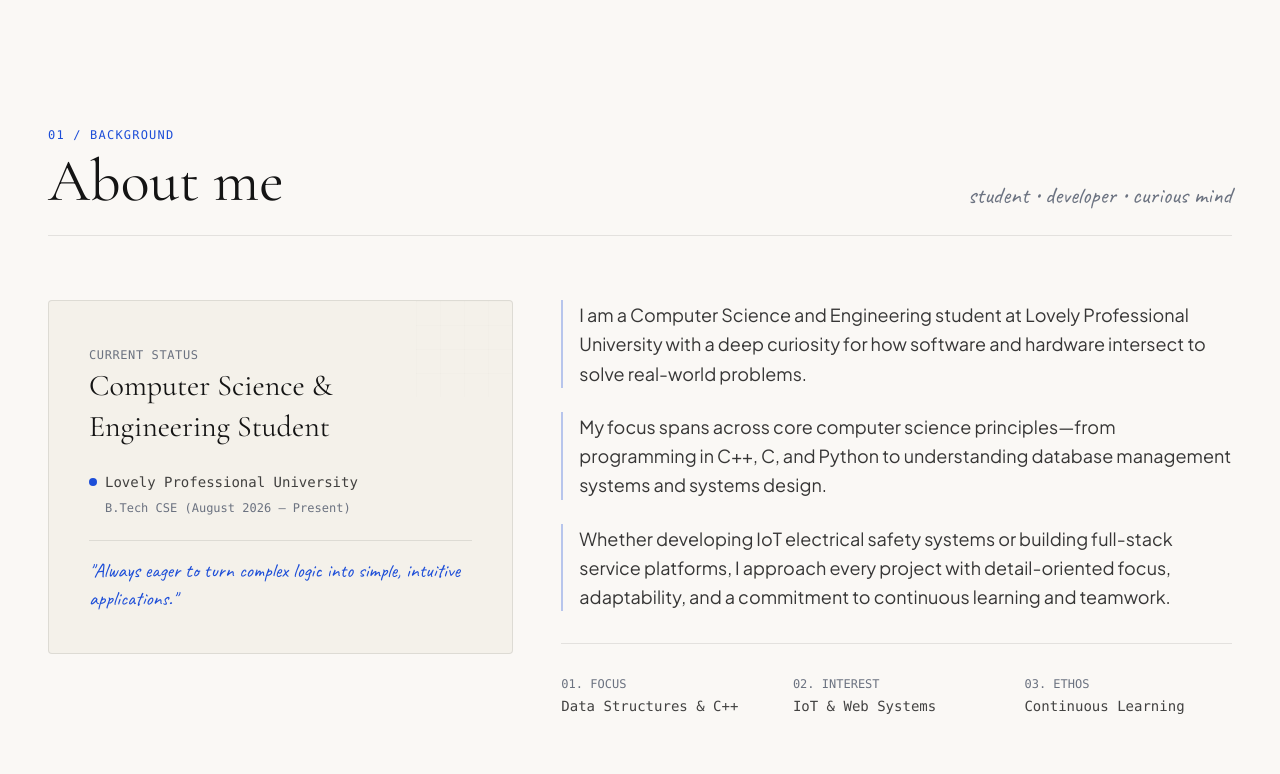
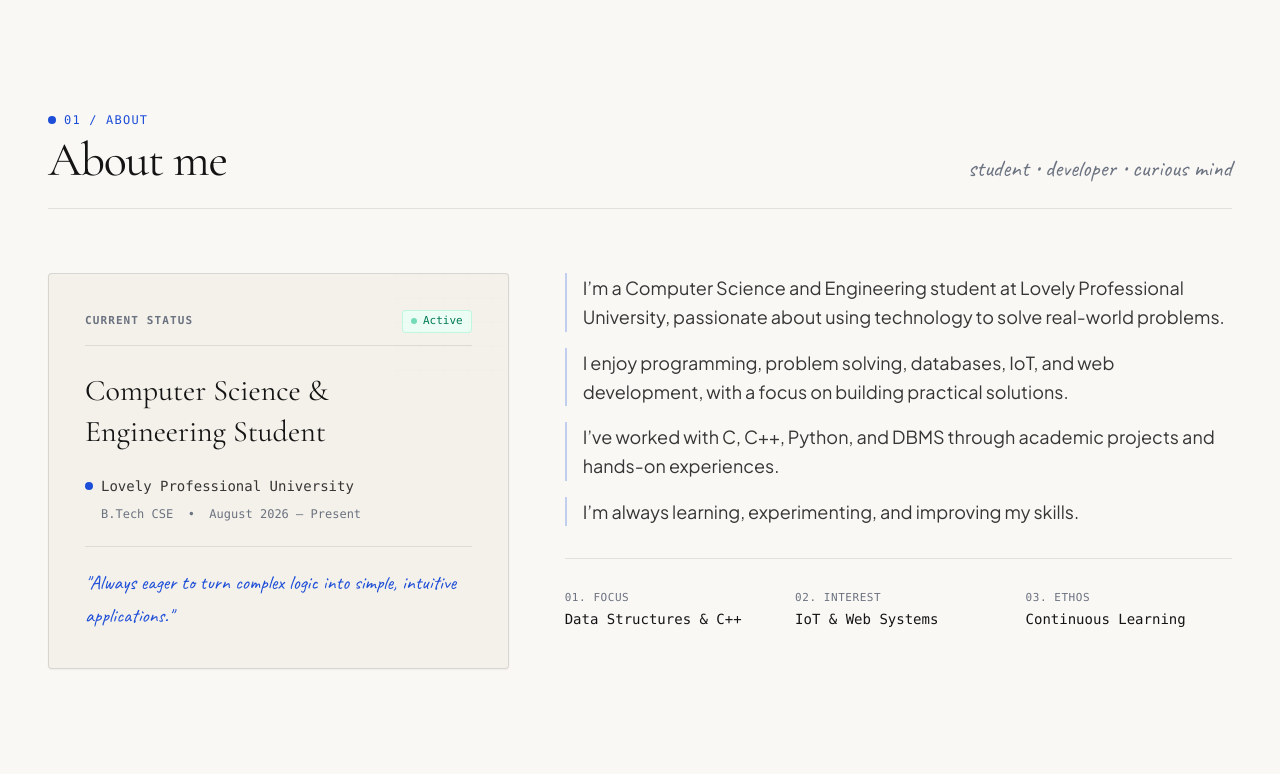
Before and after one commit to BiditaGogoi/bidita_portfolio, a React (Vite) app: page / in a window 1280 px wide. Shown: the part 826-1600 px from the top of the page. Built offline with nearby package versions, Linux system fonts and the light colour scheme.

Commit message:
change in the about me

```diff
--- a/src/App.jsx
+++ b/src/App.jsx
@@ -15,14 +15,16 @@ export default function App() {
     <div className="min-h-screen bg-[#FAF8F5] text-[#141414] font-sans relative selection:bg-[#1D4ED8] selection:text-white">
       <CustomCursor />
       <Header />
-      <main>
+      <main className="relative">
         <Hero />
+        <div className="relative z-20 bg-[#FAF8F5]">
           <About />
           <Skills />
           <Projects />
           <Education />
           <Experience />
           <Contact />
+        </div>
       </main>
       <Footer />
     </div>
--- a/src/components/About.jsx
+++ b/src/components/About.jsx
@@ -2,80 +2,111 @@ import React from 'react';
 import { portfolioData } from '../data/portfolioData';
 
 export function About() {
-  const { bio, university } = portfolioData.personal;
+  const { bio } = portfolioData.personal;
+
+  const supportingDetails = [
+    { number: '01', label: 'FOCUS', value: 'Data Structures & C++' },
+    { number: '02', label: 'INTEREST', value: 'IoT & Web Systems' },
+    { number: '03', label: 'ETHOS', value: 'Continuous Learning' },
+  ];
 
   return (
-    <section id="about" className="py-24 md:py-32 bg-[#FAF8F5] border-t border-[#141414]/10 relative">
-      <div className="max-w-7xl mx-auto px-6 md:px-12">
+    <section
+      id="about"
+      className="relative z-20 bg-[#FAF8F5] border-t border-[#141414]/15 shadow-[0_-25px_60px_rgba(20,20,20,0.07)] min-h-screen flex flex-col justify-center py-20 md:py-28"
+    >
+      {/* Editorial Top Accent Edge */}
+      <div className="absolute top-0 left-0 right-0 h-[2px] bg-gradient-to-r from-transparent via-[#1D4ED8]/40 to-transparent" />
+
+      <div className="max-w-7xl mx-auto px-6 md:px-12 w-full">
 
         {/* Section Header */}
-        <div className="flex flex-col md:flex-row md:items-end justify-between mb-16 pb-6 border-b border-[#141414]/10">
+        <div className="flex flex-col md:flex-row md:items-end justify-between mb-12 md:mb-16 pb-6 border-b border-[#141414]/10">
           <div>
-            <span className="text-xs font-mono uppercase tracking-widest text-[#1D4ED8] block mb-2">01 / Background</span>
-            <h2 className="font-serif-editorial text-4xl md:text-6xl text-[#141414] font-normal">
+            <div className="flex items-center space-x-2 mb-2">
+              <span className="inline-block w-2 h-2 rounded-full bg-[#1D4ED8]" />
+              <span className="text-xs font-mono uppercase tracking-widest text-[#1D4ED8]">
+                01 / ABOUT
+              </span>
+            </div>
+            <h2 className="font-serif-editorial text-3xl sm:text-4xl md:text-5xl text-[#141414] font-normal tracking-tight">
               About me
             </h2>
           </div>
-          <p className="font-handwriting text-2xl text-[#6B7280] mt-4 md:mt-0">
+          <p className="font-handwriting text-xl md:text-2xl text-[#6B7280] mt-3 md:mt-0 select-none">
             student • developer • curious mind
           </p>
         </div>
 
-        {/* Editorial Grid Layout */}
-        <div className="grid grid-cols-1 lg:grid-cols-12 gap-12 items-start">
+        {/* Editorial Layout: Left Status Panel + Right Content */}
+        <div className="grid grid-cols-1 lg:grid-cols-12 gap-10 lg:gap-14 items-start">
 
-          {/* Left Column: Key Highlight Box */}
-          <div className="lg:col-span-5 bg-[#F4F1EA] p-8 md:p-10 rounded-sm border border-[#141414]/10 space-y-6 relative overflow-hidden">
-            <div className="absolute top-0 right-0 w-24 h-24 bg-grid-dense opacity-30 pointer-events-none"></div>
+          {/* LEFT SIDE: Current Status / LPU CSE Student Information Panel */}
+          <div className="lg:col-span-5 bg-[#F4F1EA] p-7 md:p-9 rounded-sm border border-[#141414]/12 space-y-6 relative overflow-hidden shadow-xs">
+            <div className="absolute top-0 right-0 w-28 h-28 bg-grid-dense opacity-30 pointer-events-none" />
 
-            <span className="text-xs font-mono uppercase tracking-wider text-[#6B7280]">
+            <div className="flex items-center justify-between border-b border-[#141414]/10 pb-3">
+              <span className="text-[11px] font-mono uppercase tracking-widest text-[#6B7280] font-semibold">
                 Current Status
               </span>
+              <span className="flex items-center gap-1.5 text-[11px] font-mono text-emerald-700 bg-emerald-50 px-2 py-0.5 rounded border border-emerald-200/60">
+                <span className="w-1.5 h-1.5 rounded-full bg-emerald-500 animate-pulse" />
+                Active
+              </span>
+            </div>
 
-            <h3 className="font-serif-editorial text-3xl text-[#141414] leading-snug">
+            <h3 className="font-serif-editorial text-2xl md:text-3xl text-[#141414] leading-snug font-normal">
               Computer Science & Engineering Student
             </h3>
 
-            <div className="space-y-2 font-mono text-sm text-[#141414]/80">
-              <p className="flex items-center space-x-2">
-                <span className="w-2 h-2 rounded-full bg-[#1D4ED8]"></span>
+            <div className="space-y-2.5 font-mono text-xs md:text-sm text-[#141414]/85">
+              <p className="flex items-center space-x-2 font-medium">
+                <span className="w-2 h-2 rounded-full bg-[#1D4ED8]" />
                 <span>Lovely Professional University</span>
               </p>
               <p className="text-xs text-[#6B7280] pl-4">
-                B.Tech CSE (August 2026 – Present)
+                B.Tech CSE &nbsp;•&nbsp; August 2026 – Present
               </p>
             </div>
 
-            <div className="pt-4 border-t border-[#141414]/10">
-              <p className="font-handwriting text-xl text-[#1D4ED8]">
+            <div className="pt-5 border-t border-[#141414]/10">
+              <p className="font-handwriting text-lg md:text-xl text-[#1D4ED8] leading-relaxed">
                 "Always eager to turn complex logic into simple, intuitive applications."
               </p>
             </div>
           </div>
 
-          {/* Right Column: Authentic Narrative Paragraphs */}
-          <div className="lg:col-span-7 space-y-6 text-base md:text-lg text-[#141414]/85 leading-relaxed font-sans font-normal">
+          {/* RIGHT SIDE: Main Narrative + Supporting Details */}
+          <div className="lg:col-span-7 flex flex-col justify-between space-y-8">
+
+            {/* Narrative Paragraphs */}
+            <div className="space-y-4 text-base md:text-lg text-[#141414]/85 leading-relaxed font-sans font-normal">
               {bio.map((paragraph, index) => (
-              <p key={index} className="relative pl-4 border-l-2 border-[#1D4ED8]/30 hover:border-[#1D4ED8] transition-colors">
+                <p
+                  key={index}
+                  className="relative pl-4 border-l-2 border-[#1D4ED8]/25 hover:border-[#1D4ED8] transition-colors duration-300"
+                >
                   {paragraph}
                 </p>
               ))}
+            </div>
 
-            {/* Values Grid */}
-            <div className="pt-8 grid grid-cols-2 sm:grid-cols-3 gap-6 font-mono text-xs text-[#141414]/80 border-t border-[#141414]/10 mt-8">
-              <div>
-                <span className="text-[#6B7280] block mb-1">01. FOCUS</span>
-                <span className="font-medium text-sm">Data Structures & C++</span>
+            {/* Supporting Details (Subtle editorial items) */}
+            <div className="pt-8 border-t border-[#141414]/10">
+              <div className="grid grid-cols-1 sm:grid-cols-3 gap-6 font-mono text-xs text-[#141414]/80">
+                {supportingDetails.map((detail) => (
+                  <div key={detail.number} className="space-y-1">
+                    <span className="text-[#6B7280] block text-[11px] tracking-wider">
+                      {detail.number}. {detail.label}
+                    </span>
+                    <span className="font-medium text-sm text-[#141414] block">
+                      {detail.value}
+                    </span>
                   </div>
-              <div>
-                <span className="text-[#6B7280] block mb-1">02. INTEREST</span>
-                <span className="font-medium text-sm">IoT & Web Systems</span>
-              </div>
-              <div>
-                <span className="text-[#6B7280] block mb-1">03. ETHOS</span>
-                <span className="font-medium text-sm">Continuous Learning</span>
+                ))}
               </div>
             </div>
+
           </div>
         </div>
 
--- a/src/components/Hero.jsx
+++ b/src/components/Hero.jsx
@@ -19,16 +19,15 @@ export function Hero() {
   return (
     <section
       id="home"
-      className="relative bg-grid-pattern overflow-hidden"
-      style={{ minHeight: '95vh' }}
+      className="sticky top-0 z-0 bg-grid-pattern overflow-hidden min-h-screen flex items-center"
     >
       {/* ── Main two-column grid ── */}
       <div
-        className="max-w-7xl mx-auto px-6 md:px-12 relative z-10 grid items-center"
+        className="max-w-7xl mx-auto px-6 md:px-12 relative z-10 grid items-center w-full"
         style={{
-          minHeight: '95vh',
+          minHeight: '100vh',
           gridTemplateColumns: '45% 55%',
-          paddingTop: '88px',   /* clear the fixed navbar */
+          paddingTop: '80px',   /* clear the fixed navbar */
           paddingBottom: '0px',
         }}
       >
--- a/src/data/portfolioData.js
+++ b/src/data/portfolioData.js
@@ -9,9 +9,10 @@ export const portfolioData = {
     tags: ["Computer Science", "Development", "Problem Solving", "Learning"],
     profileImage: "/assets/profile.jpg",
     bio: [
-      "I am a Computer Science and Engineering student at Lovely Professional University with a deep curiosity for how software and hardware intersect to solve real-world problems.",
-      "My focus spans across core computer science principles—from programming in C++, C, and Python to understanding database management systems and systems design.",
-      "Whether developing IoT electrical safety systems or building full-stack service platforms, I approach every project with detail-oriented focus, adaptability, and a commitment to continuous learning and teamwork."
+      "I’m a Computer Science and Engineering student at Lovely Professional University, passionate about using technology to solve real-world problems.",
+      "I enjoy programming, problem solving, databases, IoT, and web development, with a focus on building practical solutions.",
+      "I’ve worked with C, C++, Python, and DBMS through academic projects and hands-on experiences.",
+      "I’m always learning, experimenting, and improving my skills."
     ]
   },
 
```
Lines whose indentation alone changed are shown as unchanged.
